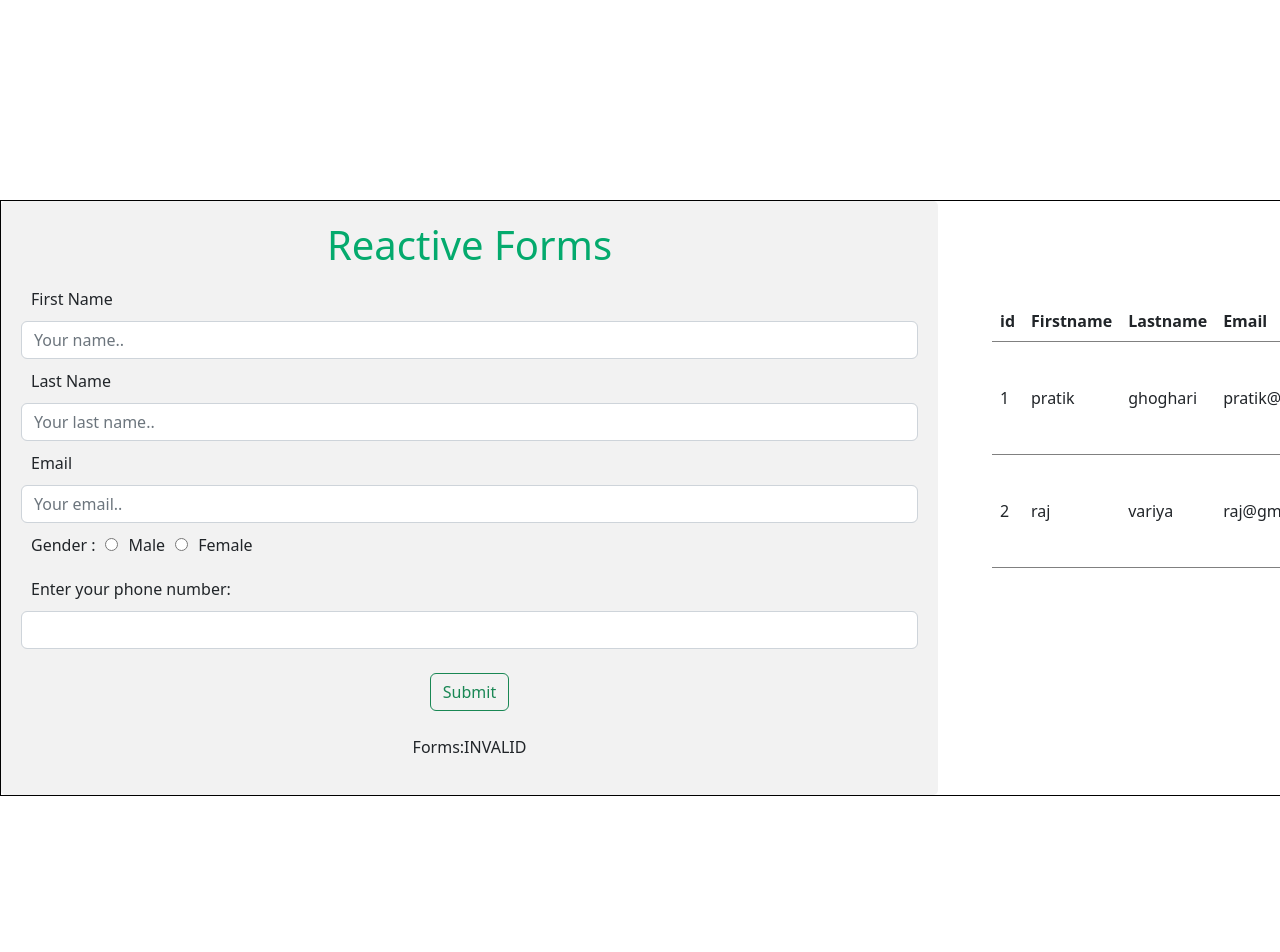
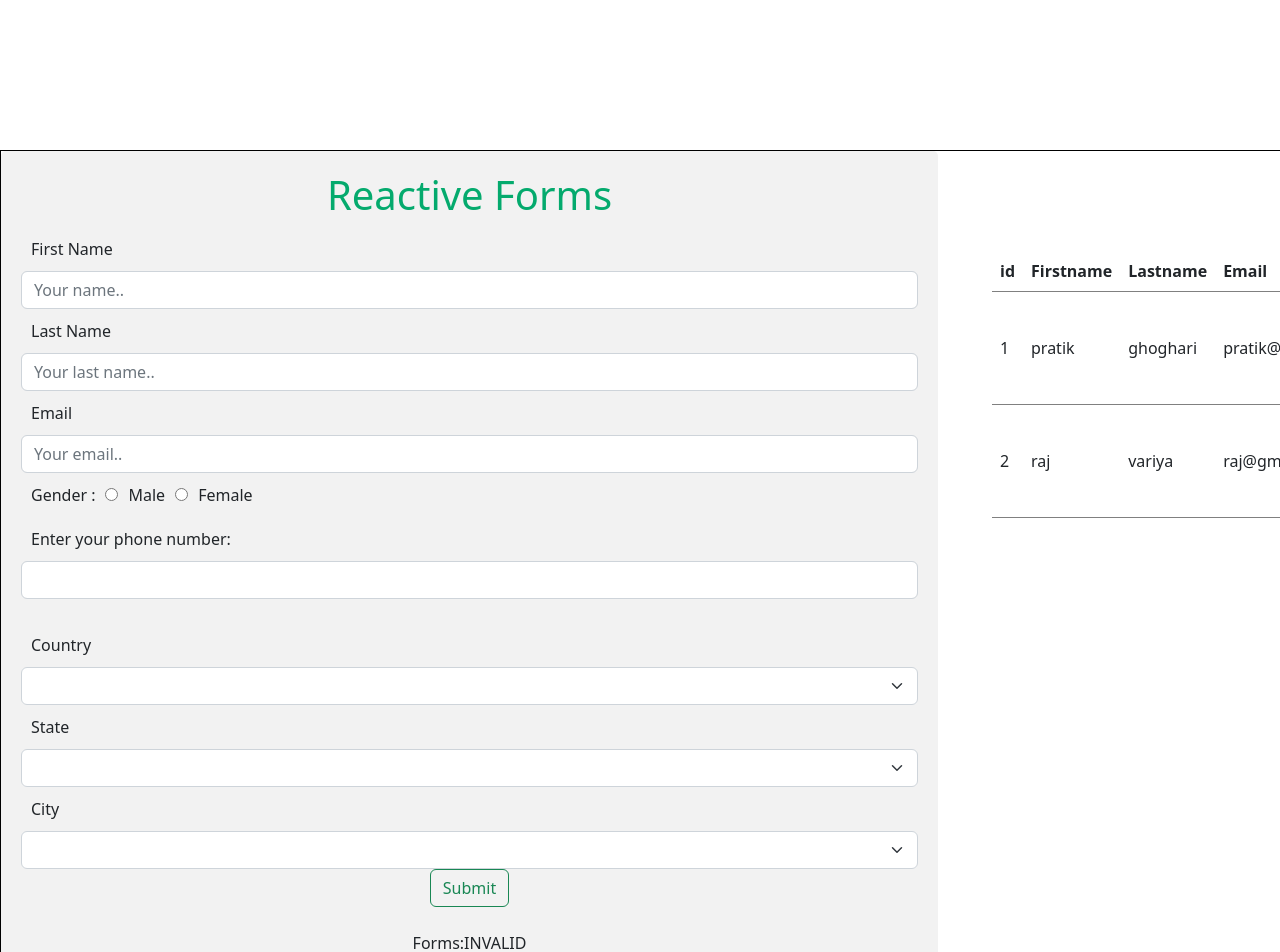
Before and after one commit to pratikg-tagline/Angular-forms, an Angular app: page / in a window 1280 px wide. Shown: the top 952 px of the page. Before the commit the page ends 800 px from the top, so only its background shows below. Built offline with nearby package versions, Linux system fonts and the light colour scheme.

Commit message:
Implement reactive address in project

```diff
--- a/src/app/reactive/reactive.component.html
+++ b/src/app/reactive/reactive.component.html
@@ -14,7 +14,13 @@
               placeholder="Your name.."
               aria-describedby="emailHelp"
             />
-            <small class="form-text text-muted" *ngIf=" errorshow['firstname'].touched && errorshow['firstname'].invalid" >firstname required</small>
+            <small
+              class="form-text text-muted"
+              *ngIf="
+                errorshow['firstname'].touched && errorshow['firstname'].invalid
+              "
+              >firstname required</small
+            >
           </div>
 
           <div>
@@ -62,11 +68,9 @@
                   id="male"
                   formControlName="gender"
                 />
-                <label
-                  class="form-check-label"
-                  class="text-dark"
-                  for="male"
-                  >Male</label>
+                <label class="form-check-label" class="text-dark" for="male"
+                  >Male</label
+                >
               </a>
             </div>
             <div>
@@ -83,9 +87,7 @@
             </div>
           </div>
 
-          <label class="text-dark" for="phone"
-            >Enter your phone number:</label
-          >
+          <label class="text-dark" for="phone">Enter your phone number:</label>
           <input
             type="text"
             id="phone"
@@ -101,7 +103,62 @@
             >phone required</small
           ><br />
 
+          <div formGroupName="address">
+            <div>
+              <label for="name">{{ country }}</label>
+              <select
+                aria-label="Default select example"
+                name="country"
+                id="country"
+                class="form-select col-8"
+                formControlName="country"
+                (change)="changeCountry($event)"
+              >
+                <option selected>Select Country</option>
+                <option
+                  *ngFor="let country of countryList"
+                  [value]="country.id"
+                >
+                  {{ country.name }}
+                </option>
+              </select>
+            </div>
+            <div>
+              <label for="name">{{ state }}</label>
+              <select
+                placeholder="Phantasyland"
+                class="form-select col-8"
+                aria-label="Default select example"
+                name="state"
+                id="state"
+                formControlName="state"
+                (change)="changeState($event)"
+              >
+                <option selected>Select State</option>
+                <option *ngFor="let state of states" [value]="state.id">
+                  {{ state.name }}
+                </option>
+              </select>
+            </div>
 
+            <div>
+              <label for="name">{{ city }}</label>
+              <select
+                placeholder="Phantasyland"
+                aria-label="Default select example"
+                name="city"
+                id="city"
+                class="form-select col-8"
+                formControlName="city"
+              >
+                <option selected>Select City</option>
+
+                <option *ngFor="let city of citys" [value]="city.id">
+                  {{ city.name }}
+                </option>
+              </select>
+            </div>
+          </div>
 
           <!-- <label for="country">Country</label>
         <select name="country" required>
@@ -149,10 +206,9 @@
             <td>{{ object.email }}</td>
             <td>{{ object.gender }}</td>
             <td>{{ object.phone }}</td>
-            <td>{{ object.country }}</td>
-            <td>{{ object.state }}</td>
-            <td>{{ object.city }}</td>
-
+            <td>{{ object.address.country }}</td>
+            <td>{{ object.address.state }}</td>
+            <td>{{ object.address.city }}</td>
 
             <td>
               <button
--- a/src/app/reactive/reactive.component.scss
+++ b/src/app/reactive/reactive.component.scss
@@ -56,7 +56,7 @@
   width: 1900px;
   border: 1px solid black;
   margin: auto;
-  margin-top: 200px;
+  margin-top: 150px;
 
 
 }
--- a/src/app/reactive/reactive.component.ts
+++ b/src/app/reactive/reactive.component.ts
@@ -9,10 +9,11 @@ interface Array {
   email: string;
   gender: string;
   phone: string;
-  country:string;
+  address:{country:string;
   state:string;
-  city:string;
+  city:string;}
 }
+
 @Component({
   selector: 'app-reactive',
   templateUrl: './reactive.component.html',
@@ -31,7 +32,11 @@ export class ReactiveComponent implements OnInit {
   delete: string = 'Delete';
   country:string='Country'
   state:string='State';
-  city:string='City'
+  city:string='City';
+
+  states:any
+  citys:any
+
 
 
   array: Array[] = [
@@ -42,9 +47,9 @@ export class ReactiveComponent implements OnInit {
       email: 'pratik@gmail.com',
       gender: 'male',
       phone: '990-40-677-22',
-      country:'india',
+      address:{country:'india',
       state:'gujrat',
-      city:'surat'
+      city:'surat'}
     },
     {
       id:'2',
@@ -53,14 +58,37 @@ export class ReactiveComponent implements OnInit {
       email: 'raj@gmail.com',
       gender: 'india',
       phone: '990-80-522-22',
-      country:'india',
+      address:{country:'india',
       state:'gujrat',
-      city:'surat'
+      city:'surat'}
     },
   ];
 
 
+  countryList: any = [
+    { id: 1, name: 'India' },
+    {id:2,name:'japan'}
+  ];
 
+  stateList: any = [
+    { id: 1, name: 'Gujarat', country: 1 },
+    { id: 2, name: 'Maharastra', country: 1 },
+    {id:3,name:'Hokkaido',country:2},
+    {id:4,name:'Tohoku',country:2},
+  ];
+
+  cityList: any = [
+    { id: 1, name: 'surat', state: 1 },
+    { id: 2, name: 'Ahmedabad', state: 1 },
+    { id: 3, name: 'Mumbai', state: 2 },
+    { id: 4, name: 'nasik', state: 2 },
+    {id:5,name:'Tokyp',state:3},
+    {id:6,name:'Kyato',state:3},
+    {id:7,name:'sapparo',state:3},
+    {id:8,name:'kobe',state:4},
+    {id:9,name:'nagoya',state:4},
+    {id:10,name:'Osaka',state:4},
+  ];
 
   myForm: any;
   submit: string = 'Submit';
@@ -73,6 +101,11 @@ export class ReactiveComponent implements OnInit {
       email: this.formBuilder.control('', Validators.required),
       gender: this.formBuilder.control('', Validators.required),
       phone: this.formBuilder.control('', Validators.required),
+      address: this.formBuilder.group({
+        country: this.formBuilder.control('', Validators.required),
+        state: this.formBuilder.control('', Validators.required),
+        city:this.formBuilder.control('', Validators.required),
+      }),
     });
   }
 
@@ -90,8 +123,27 @@ export class ReactiveComponent implements OnInit {
     this.signupForm.patchValue(data);
     console.log('data :>> ', data);
   }
-
+  changeCountry(c:any){
+    this.states = this.stateList.filter(
+      (con: any) => con.country == c.target.value
+    );
+  }
+  changeState(d:any){
+    this.citys = this.cityList.filter(
+      (con: any) => con.state == d.target.value
+    );
+  }
   datashow(signupForm: any) {
+     const add = this.signupForm.value.address;
+    const currentCountry = this.countryList.find(
+      (country: any) => country.id == add.country
+    ).name;
+    const currentState = this.stateList.find(
+      (state: any) => state.id == add.state
+    ).name;
+    const currentCity = this.cityList.find(
+      (cit: any) => cit.id == add.city
+    ).name;
     if (this.signupForm.invalid) {
       return;
     } else {
@@ -103,11 +155,21 @@ export class ReactiveComponent implements OnInit {
         );
         this.array[index] = {
           ...this.signupForm.value,
+          address: {
+            country: currentCountry,
+            state: currentState,
+            city: currentCity,
+          },
         };
       } else {
         const data = {
           id: this.array.length + 1,
           ...this.signupForm.value,
+          address: {
+            country: currentCountry,
+            state: currentState,
+            city: currentCity,
+          },
         };
 
 
@@ -120,6 +182,8 @@ export class ReactiveComponent implements OnInit {
     console.log('this.reactiveForm.value :>> ', this.signupForm);
   }
 }
+
+
   // postData(signupForm:any):void{
   //   this.data=this.signupForm.value
   //     console.log(this.data)
```
